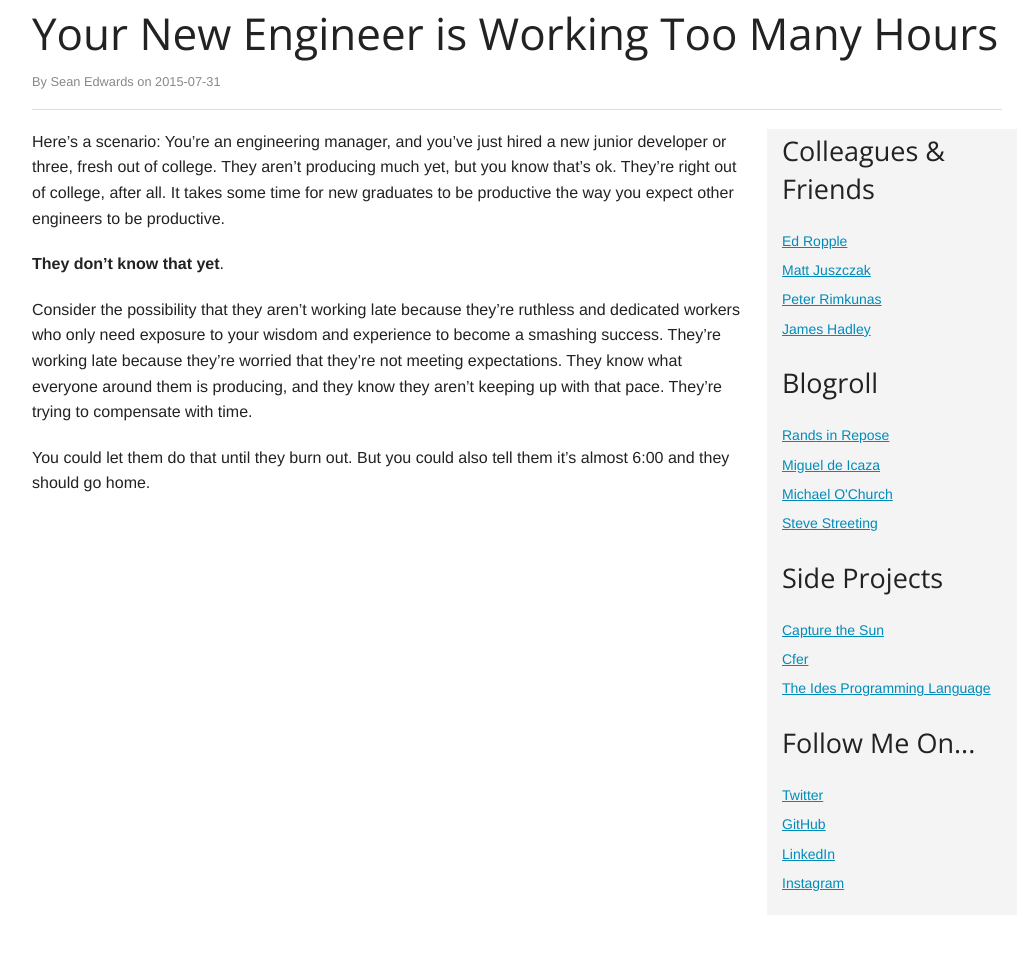
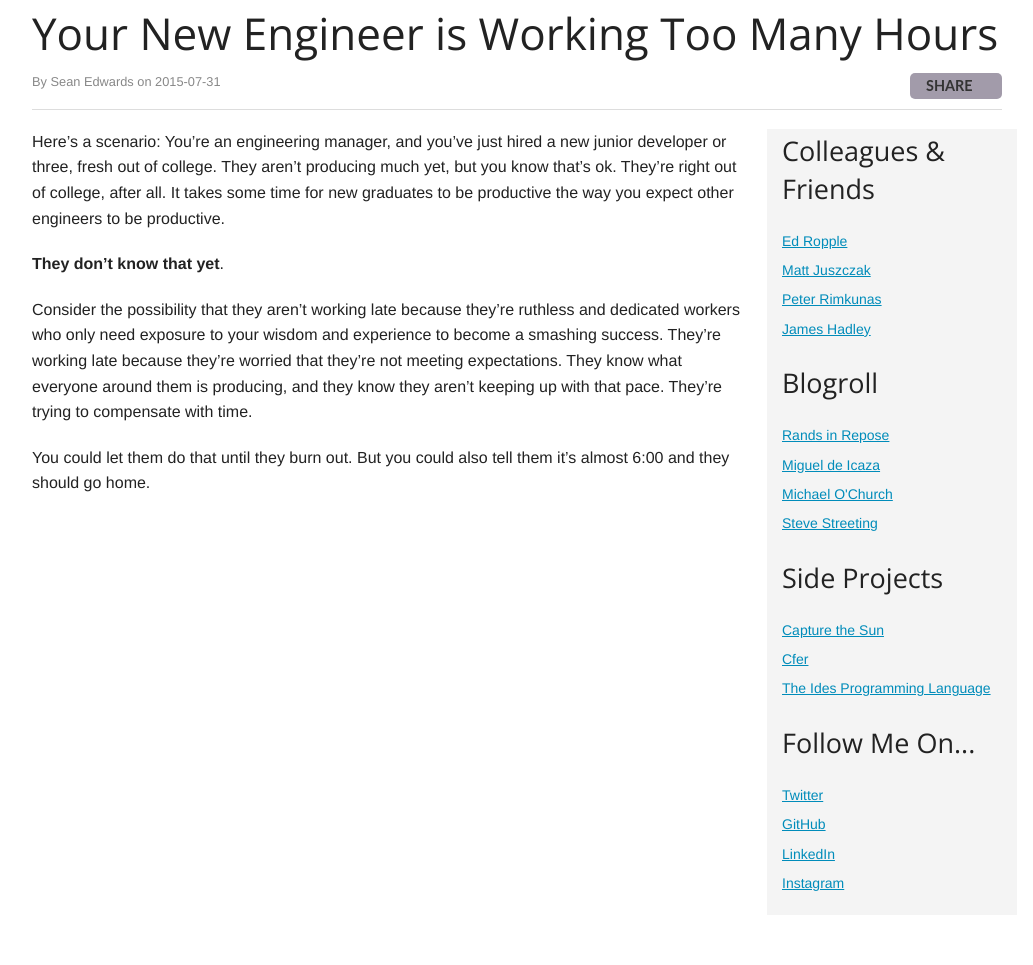
Before and after one commit to seanedwards/seanedwards.github.io, a Jekyll site: the page built from _posts/2015-07-31-your-new-engineer.md, in a window 1280 px wide. Shown: the whole page, without its empty margins (123-1156 px from the left). Built offline with Jekyll 4.4.1, drawn with Linux system fonts in a browser that asks for light colours; some web fonts are replaced; comment, search, counter and statistics services are not loaded; before the commit the page ends 915 px from its top, so only the background shows below that.

Commit message:
Share buttons

```diff
--- /dev/null
+++ b/_data/contact.yml
@@ -0,0 +1,3 @@
+twitter: "@tilmonedwards"
+facebook: "sean.edwards"
+github: "seanedwards"
--- a/_layouts/default.html
+++ b/_layouts/default.html
@@ -5,7 +5,14 @@
 		<meta charset="utf-8">
 		<meta name="viewport" content="width=device-width, initial-scale=1.0">
 
-		<title>{{page.title}} - {{site.name}}</title>
+    <meta name="og:title" content="{{page.title}}">
+    <meta name="twitter:title" content="{{page.title}} by @tilmonedwards">
+
+    {% if page.subtitle %}
+      <meta name="og:description" content="{{page.subtitle}}">
+    {% endif %}
+
+    <title>{% if page.header %}{{page.header}}{% else %}{{page.title}}{% endif %} - {{site.name}}</title>
 
 		<link rel="stylesheet" href="/css/normalize.css">
 		<link rel="stylesheet" href="/css/pygments.css">
@@ -37,18 +44,16 @@
     <div class="content">
       <div class="row">
         <div class="small-12 column">
-          {% if page.header %}
-            <h1>{{page.header}}</h1>
+          {% if page.subtitle %}
+            {% assign page_desc = page.subtitle %}
+          {% elsif page.id %}
+            {% assign page_desc = '' %}
           {% else %}
-            <h1>{{page.title}}</h1>
+            {% assign page_desc = site.description %}
           {% endif %}
 
-          {% if page.subtitle %}
-            <h5>{{page.subtitle}}</h5>
-          {% elsif page.id %}
-          {% else %}
-            <h5>{{site.description}}</h5>
-          {% endif %}
+          <h1>{{page.title}}</h1>
+          <h5>{{page_desc}}</h5>
 
           {% if page.byline %}
             <byline>{{page.byline}}</byline>
@@ -62,6 +67,9 @@
               {% endif %} on {{page.date | date: "%Y-%m-%d"}}
             </byline>
           {% endif %}
+
+          <div class="share-button small-centered" style="float: right; height: 22px;"></div>
+
           <hr />
         </div>
       </div>
@@ -78,7 +86,7 @@
           {% endif %}
         </div>
 
-        {% if page.nav or true %}
+        {% if page.no_nav != true %}
         <div class="sidebar large-3 medium-4 columns">
 
           {% for category in site.data.blogroll %}
@@ -102,8 +110,40 @@
 
 		<script src="/js/vendor/jquery.js"></script>
 		<script src="/js/foundation.min.js"></script>
+		<script src="/js/share.min.js"></script>
 		<script>
     		$(document).foundation();
+
+
+        $(document).ready(function() {
+          new Share(".share-button", {
+            title: "{{page.title}}",
+            description: "{{page_desc}}",
+            url: "{{site.url}}{{page.url}}?utm_source=sharebtn&utm_medium=sharebtn&utm_campaign=organic",
+            ui: {
+              flyout: 'left middle',
+              button_font: false
+            },
+            networks: {
+              twitter: {
+                url: "{{site.url}}{{page.url}}?utm_source=twitter%26utm_medium=sharebtn%26utm_campaign=organic",
+                description: "\"{{page.title}}\" by {{site.data.contact.twitter}}"
+              },
+              facebook: {
+                url: "{{site.url}}{{page.url}}?utm_source=facebook&utm_medium=sharebtn&utm_campaign=organic",
+                caption: "{{page_desc}}",
+                description: "",
+                load_sdk: false
+              },
+              google_plus: {
+                enabled: false
+              },
+              pinterest: {
+                enabled: false
+              }
+            }
+          });
+        })
 		</script>
 		<script>!function(d,s,id){var js,fjs=d.getElementsByTagName(s)[0],p=/^http:/.test(d.location)?'http':'https';if(!d.getElementById(id)){js=d.createElement(s);js.id=id;js.src=p+"://platform.twitter.com/widgets.js";fjs.parentNode.insertBefore(js,fjs);}}(document,"script","twitter-wjs");</script>
 		<script type="text/javascript">
--- a/css/site.css
+++ b/css/site.css
@@ -23,6 +23,7 @@
 .content {
     margin-left: 2px;
     margin-right: 2px;
+    padding-bottom: 50px;
 }
 
 byline {
--- a/index.html
+++ b/index.html
@@ -1,7 +1,7 @@
 ---
 layout: default
-title: Home
-header: com.tilmonedwards._
+title: com.tilmonedwards._
+header: Home
 nav: true
 ---
 {% for post in paginator.posts %}
```
Also changed, not shown: js/share.min.js (added).
